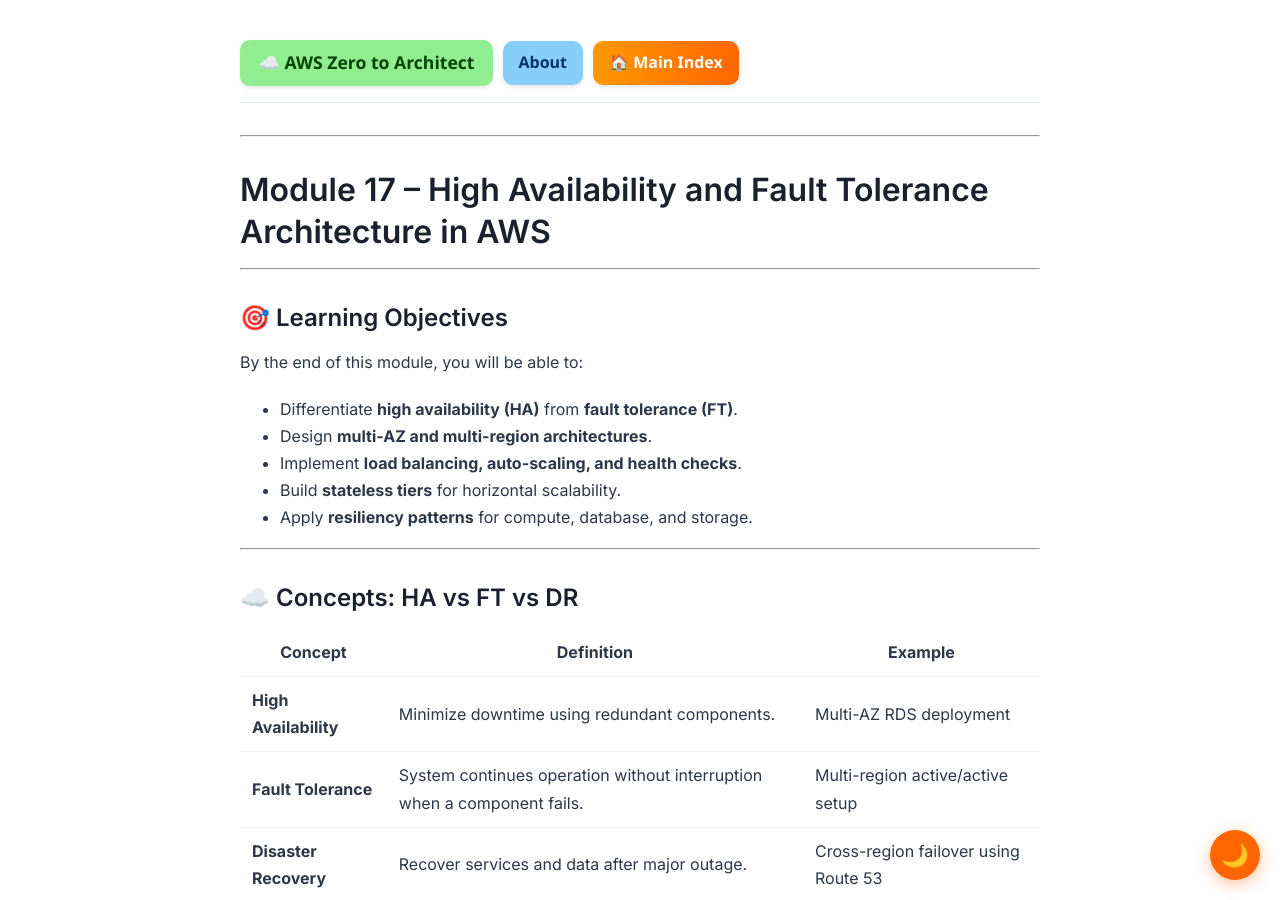
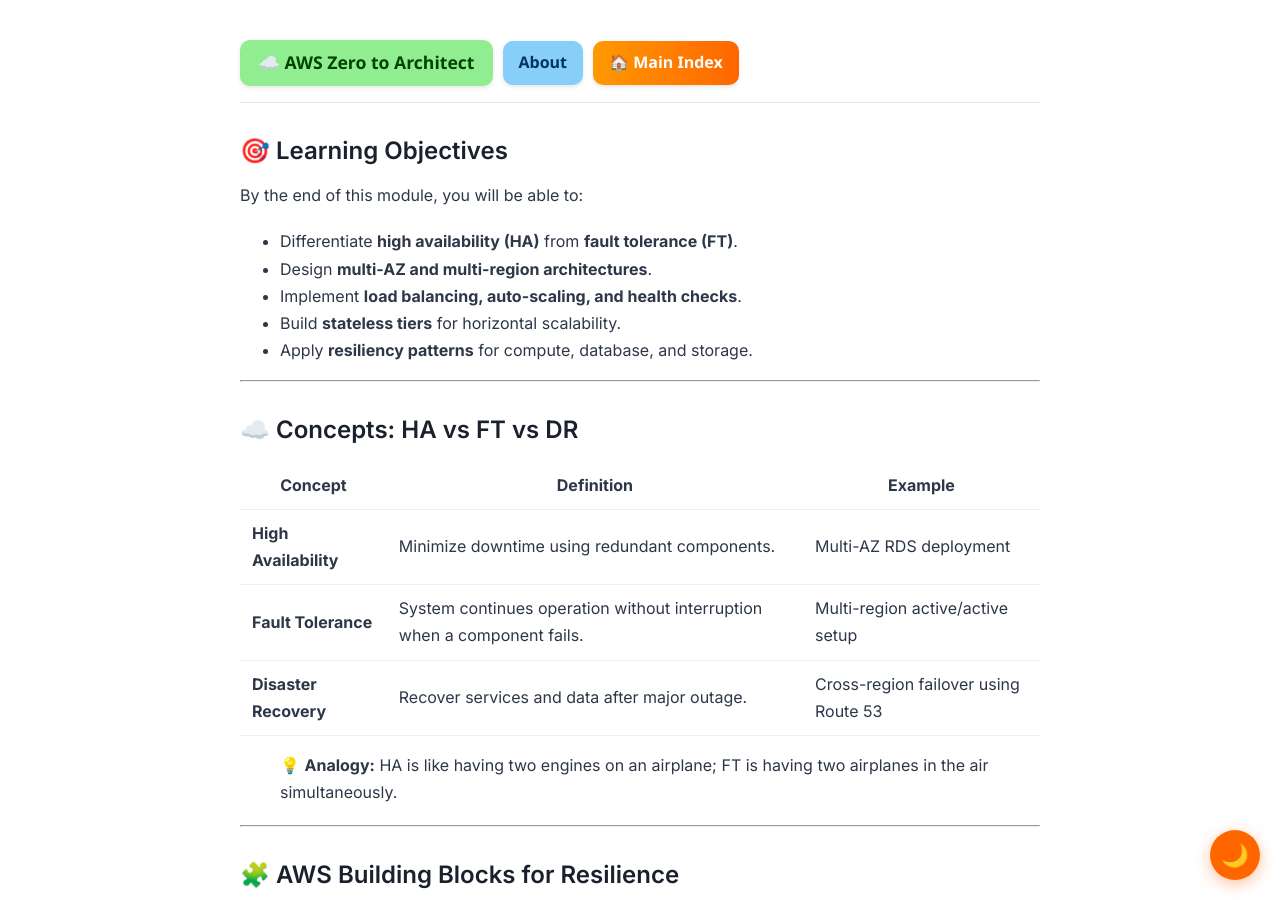
Before and after one commit to asiandevs/aws-zero-to-architect-blog, a Jekyll site: the page built from _posts/2025-11-14-module17-high-availability-and-fault-tolerance-architecture-in-aws.md, in a window 1280 px wide and 900 px high. Built offline with Jekyll 4.4.1, drawn with Linux system fonts in a browser that asks for light colours; our own code applies the rules of GitHub Pages for plain Markdown files.

Commit message:
Update 2025-11-14-module17-high-availability-and-fault-tolerance-architecture-in-aws.md

```diff
--- a/_posts/2025-11-14-module17-high-availability-and-fault-tolerance-architecture-in-aws.md
+++ b/_posts/2025-11-14-module17-high-availability-and-fault-tolerance-architecture-in-aws.md
@@ -6,9 +6,7 @@ tags: ["aws", "ha", "multi-az", "multi-region", "resilience"]
 image: /assets/images/backup.jpg
 description: "Designing highly available and fault-tolerant architectures using multi-AZ, multi-region strategies, and AWS resilience services."
 ---
----
-# Module 17 – High Availability and Fault Tolerance Architecture in AWS
----
+
 ## 🎯 Learning Objectives
 
 By the end of this module, you will be able to:
```
